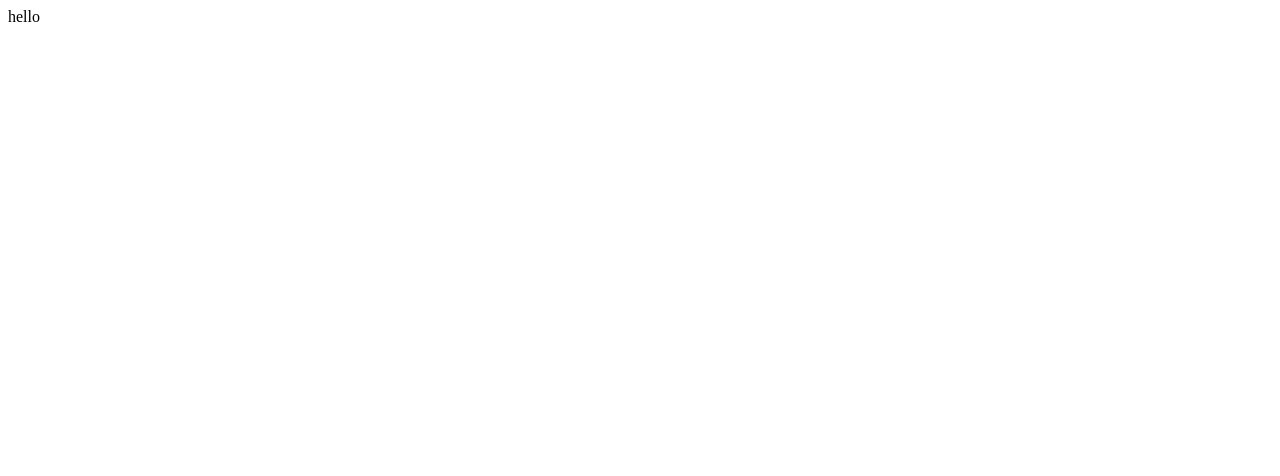
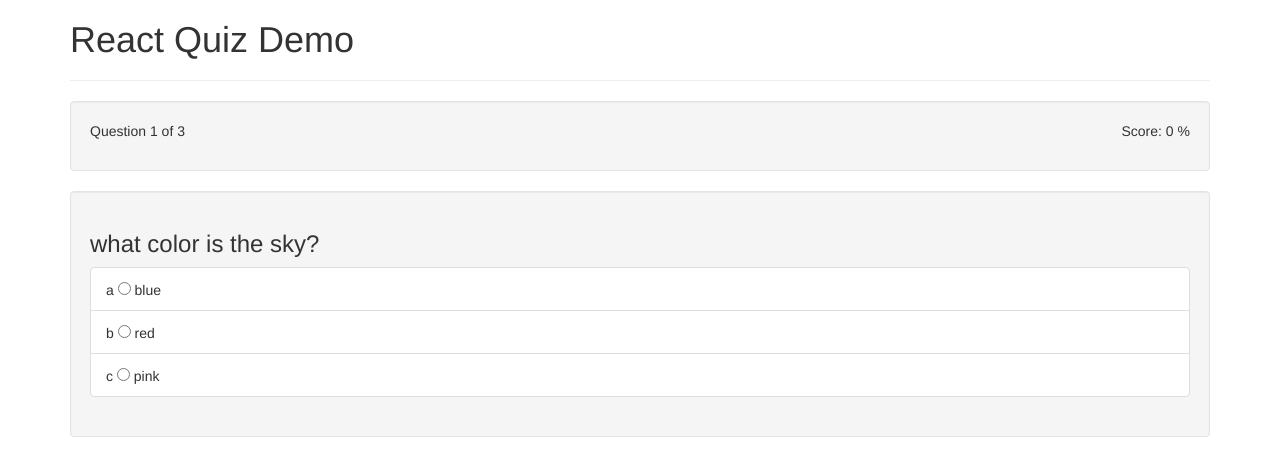
Before and after one commit to damontian1/react_quiz_app, a React app: page / in a window 1280 px wide. Shown: the top 476 px of the page. Built offline with nearby package versions, Linux system fonts and the light colour scheme.

Commit message:
added final changes

```diff
--- a/public/index.html
+++ b/public/index.html
@@ -3,9 +3,14 @@
 <head>
     <meta charset="utf-8">
     <title>React Quiz App</title>
+    <link rel="stylesheet" href="https://maxcdn.bootstrapcdn.com/bootstrap/3.3.7/css/bootstrap.min.css">
 </head>
 <body>
-	<div id="app"></div>
+	<div class="container">
+		<h1>React Quiz Demo</h1>
+		<hr>
+		<div id="app"></div>
+	</div>
 	<script src="../bundle.js"></script>
 </body>
 </html>
--- a/src/components/App.jsx
+++ b/src/components/App.jsx
@@ -1,15 +1,106 @@
 import React from "react";
+import QuestionsList from "./QuestionsList.jsx";
+import Scorebox from "./Scorebox.jsx";
 
 class App extends React.Component{
 
 
+	constructor(){
+		super();
+		this.state = {
+			questions: [
+				{
+					id: 1,
+					text: "what color is the sky?",
+					choices: [
+						{
+							id: "a",
+							text: "blue"
+						},
+						{
+							id: "b",
+							text: "red"
+						},
+						{
+							id: "c",
+							text: "pink"
+						}
+					],
+					answer: "a"
+				},
+				{
+					id: 2,
+					text: "how many wheels does a sedan have?",
+					choices: [
+						{
+							id: "a",
+							text: 2
+						},
+						{
+							id: "b",
+							text: 4
+						},
+						{
+							id: "c",
+							text: 6
+						}
+					],
+					answer: "b"
+				},
+				{
+					id: 3,
+					text: "what state is San Francisco in?",
+					choices: [
+						{
+							id: "a",
+							text: "California"
+						},
+						{
+							id: "b",
+							text: "Nevada"
+						},
+						{
+							id: "c",
+							text: "Texas"
+						}
+					],
+					answer: "a"
+				}
+			],
+			score: 0,
+			currentQuestion: 1
+		}
+
+		this.changeHandler = this.changeHandler.bind(this)
+	}
+
+
+
+	changeHandler(answer, choice){
+		choice.target.value === answer ?
+			this.setState({
+				score: this.state.score + 1,
+				currentQuestion: this.state.currentQuestion + 1
+			})
+		:
+			this.setState({
+				currentQuestion: this.state.currentQuestion + 1
+			})
+	}
+
 	render(){
 		return(
-			<div>hello</div>
+			<div>
+				<Scorebox {...this.state}/>
+				<QuestionsList {...this.state}
+					changeHandler={this.changeHandler}
+				/>
+			</div>
 		)
 	}
 
 
 }
 
+
 export default App
--- a/src/components/Questions.jsx
+++ b/src/components/Questions.jsx
@@ -0,0 +1,26 @@
+import React from "react";
+
+const Questions = (props) => {
+
+
+	return(
+		<div className="well">
+			<h3>{props.question.text}</h3>
+			<ul className="list-group">
+				{
+					props.question.choices.map(function(choice){
+						return(
+							<li className="list-group-item" key={choice.id}>
+								{choice.id} <input type="radio" onChange={props.changeHandler.bind(this, props.question.answer)} value={choice.id} /> {choice.text}
+							</li>
+						)
+					})
+				}
+			</ul>
+		</div>
+	)
+
+
+}
+
+export default Questions
--- a/src/components/QuestionsList.jsx
+++ b/src/components/QuestionsList.jsx
@@ -0,0 +1,30 @@
+import React from "react";
+import Questions from "./Questions.jsx";
+
+
+const QuestionsList = (props) => {
+
+
+	return(
+		<div>
+			{
+				props.questions.map(function(question){
+					if(question.id === props.currentQuestion){
+						return(
+							<Questions
+								question={question}
+								key={question.id}
+								changeHandler={props.changeHandler}
+
+							/>
+						)
+					}
+				})
+			}
+		</div>
+	)
+
+
+}
+
+export default QuestionsList
--- a/src/components/Results.jsx
+++ b/src/components/Results.jsx
@@ -0,0 +1,17 @@
+import React from "react";
+
+const Results = (props) => {
+
+
+	return(
+		<div style={{"display": "flex","height":"75vh","justify-content":"center","align-items":"center"}}>
+			<div className="text-center" >
+				<h4>You finished the Exam</h4>
+				<p>Your score was {Math.round((props.score/props.questions.length)*100)}%</p>
+					<a href=".">Take Test Again</a>
+			</div>
+		</div>
+	)
+}
+
+export default Results
--- a/src/components/Scorebox.jsx
+++ b/src/components/Scorebox.jsx
@@ -0,0 +1,21 @@
+import React from "react";
+import Results from "./Results.jsx";
+
+
+const Scorebox = (props) => {
+
+
+	return(
+		<div className="well">
+			{
+				props.currentQuestion <= props.questions.length ?
+				<p>Question {props.currentQuestion} of {props.questions.length}<span className="pull-right">Score: {Math.round((props.score/props.questions.length)*100)} %</span>
+				</p>
+				:
+				<Results {...props}/>
+			}
+		</div>
+	)
+}
+
+export default Scorebox
```
